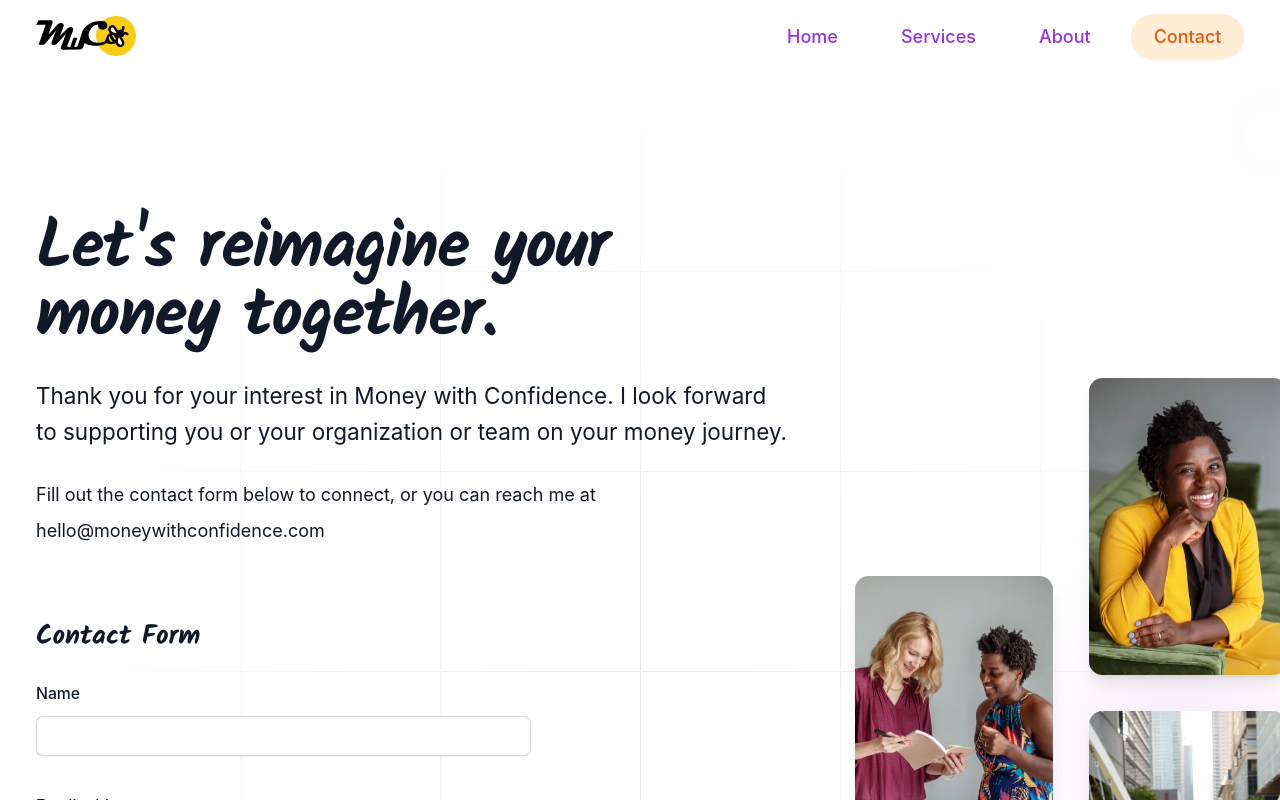
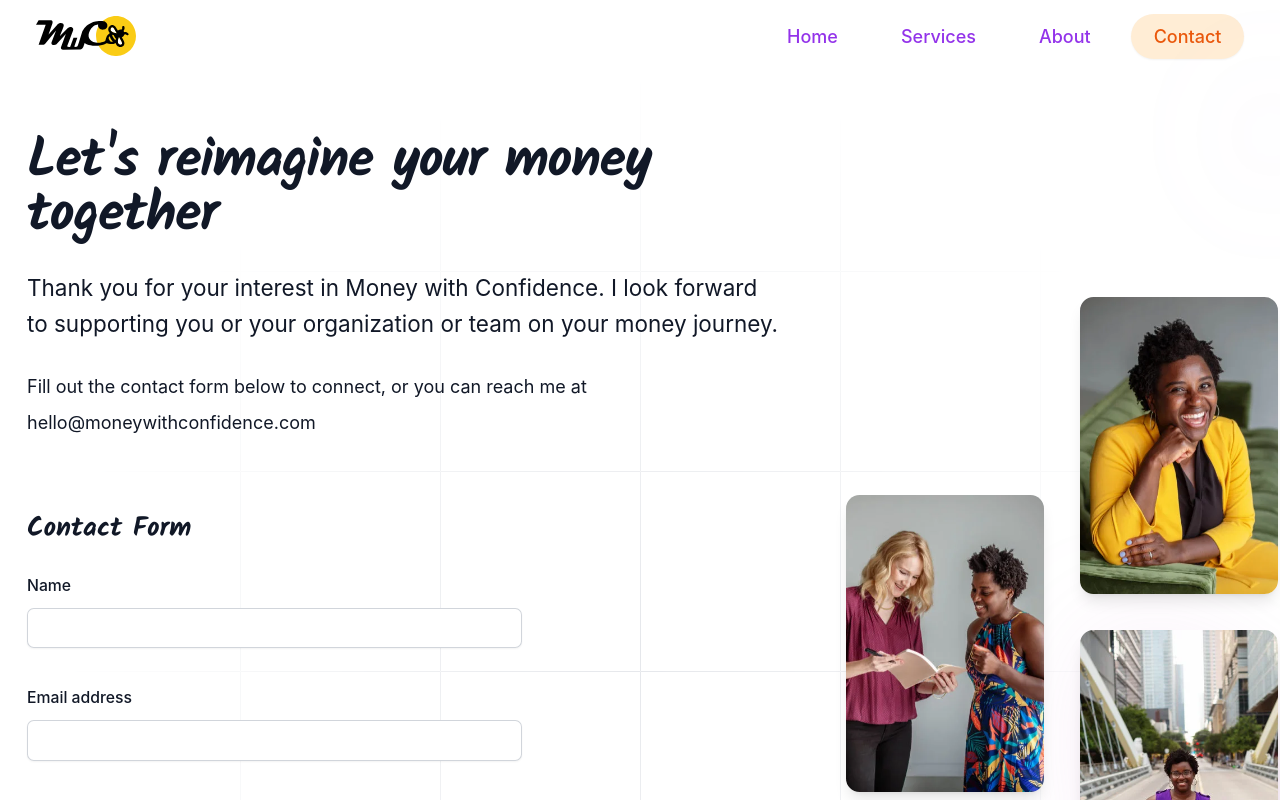
Before and after one commit to damiancarrillo/moneywithconfidence.com, a Vue app: page /contact in a window 1280 px wide. Shown: the top 800 px of the page. Built offline with nearby package versions, Linux system fonts and the light colour scheme.

Commit message:
Additional webp conversions

```diff
--- a/index.html
+++ b/index.html
@@ -15,8 +15,8 @@
   <meta property="og:local" content="en_US" />
   <meta property="og:description"
     content="I&rsquo;m Natasha, and my superpower is helping you feel confident with money. I&rsquo;m your money mentor ready to share knowledge, guidance, and ask you just the right questions you need to manage your money with confidence." />
-  <meta property="og:image" content="http://moneywithconfidence.com/natasha-open-graph.jpg" />
-  <meta property="og:image:secure_url" content="https://moneywithconfidence.com/natasha-open-graph.jpg" />
+  <meta property="og:image" content="http://moneywithconfidence.com/natasha-open-graph.webp" />
+  <meta property="og:image:secure_url" content="https://moneywithconfidence.com/natasha-open-graph.webp" />
   <meta property="og:image:type" content="image/jpeg" />
   <meta property="og:image:width" content="600" />
   <meta property="og:image:height" content="400" />
@@ -27,7 +27,7 @@
   <meta name="twitter:title" content="Financial Coaching with Natasha Carrillo">
   <meta name="twitter:description"
     content="I&rsquo;m Natasha, and my superpower is helping you feel confident with money. I&rsquo;m your money mentor ready to share knowledge, guidance, and ask you just the right questions you need to manage your money with confidence.">
-  <meta name="twitter:image" content="http://moneywithconfidence.com/natasha-open-graph.jpg">
+  <meta name="twitter:image" content="http://moneywithconfidence.com/natasha-open-graph.webp">
 </head>
 
 <body class="h-full">
--- a/src/views/Contact.vue
+++ b/src/views/Contact.vue
@@ -54,17 +54,15 @@
           />
         </div>
         <div class="overflow-hidden">
-          <div
-            class="mx-auto max-w-7xl px-6 pb-32 pt-36 sm:pt-60 lg:px-8 lg:pt-32"
-          >
+          <div class="mx-auto max-w-7xl px-6 pb-32 pt-14 lg:pt-10 xl:pt-14">
             <div
               class="mx-auto max-w-2xl gap-x-14 lg:mx-0 lg:flex lg:max-w-none"
             >
               <div class="w-full max-w-xl lg:shrink-0 xl:max-w-2xl">
                 <h1
-                  class="text-4xl font-bold font-header tracking-tight text-gray-900 sm:text-6xl"
+                  class="text-5xl font-bold font-header tracking-tight text-gray-900"
                 >
-                  Let's reimagine your money together.
+                  Let's reimagine your money together
                 </h1>
                 <p
                   class="relative mt-6 text-xl leading-8 text-gray-900 sm:max-w-md lg:max-w-none"
@@ -457,7 +455,6 @@
                       class="pointer-events-none absolute inset-0 rounded-xl ring-0"
                     />
                   </div>
-                  F
                 </div>
                 <div class="w-44 flex-none space-y-8 pt-32 sm:pt-0">
                   <div class="relative">
```
Also changed, not shown: public/natasha-open-graph.jpg (deleted), public/natasha-open-graph.webp (added).
